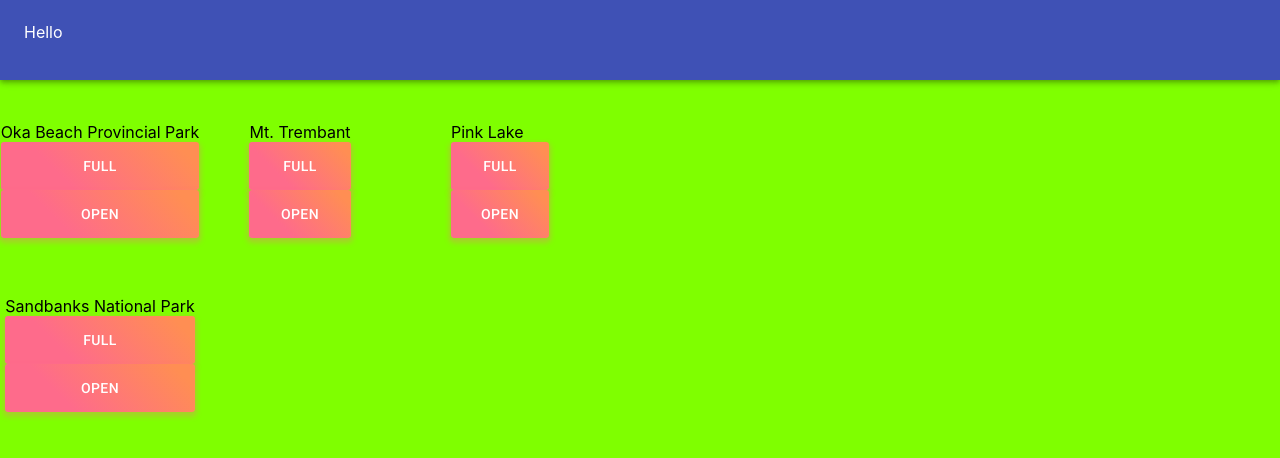
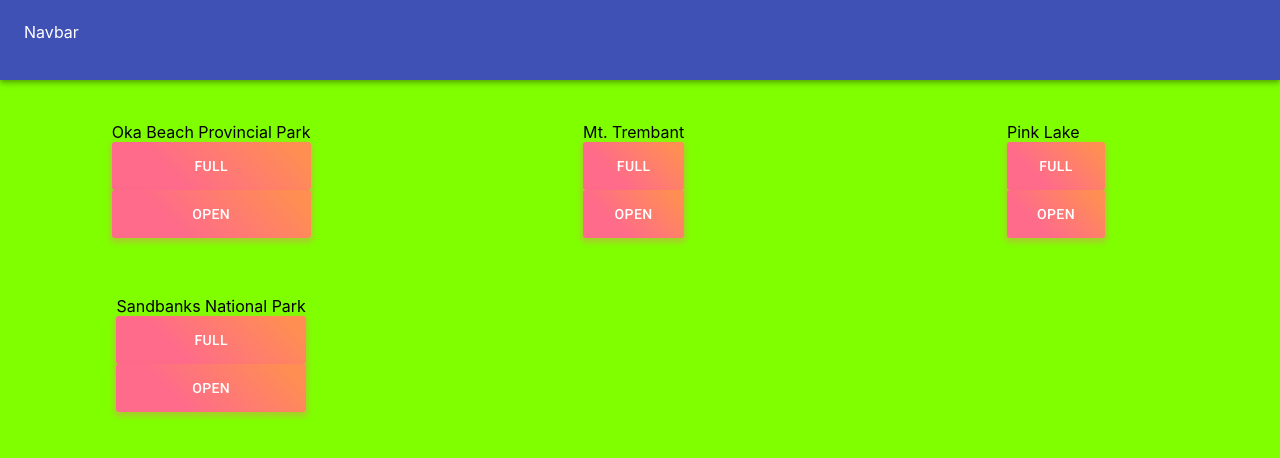
Before and after one commit to Samicap/isTheParkFull, a React (Create React App) app in the folder parkfull/: page /quebec in a window 1280 px wide. Shown: the top 458 px of the page. Built offline with nearby package versions, Linux system fonts and the light colour scheme.

Commit message:
fixed Appbar being too short by reducing size of vw components.

```diff
--- a/parkfull/src/components/navigation/navigation.css
+++ b/parkfull/src/components/navigation/navigation.css
@@ -1,4 +1,6 @@
-
+body {
+  margin: 0;
+}
 
 .nav-bar {
   background-color: cadetblue;
--- a/parkfull/src/components/navigation/navigation.js
+++ b/parkfull/src/components/navigation/navigation.js
@@ -8,7 +8,7 @@
     <div>
       <AppBar className="nav-bar" position="sticky">
         <Toolbar>
-          Hello
+          Navbar
         </Toolbar>
       </AppBar>
     </div>
--- a/parkfull/src/components/quebec/quebec.css
+++ b/parkfull/src/components/quebec/quebec.css
@@ -3,8 +3,9 @@
 }
 
 .park-container {
+  width: 100%;
   display: grid;
-  grid-template-columns: 200px 200px 200px;
+  grid-template-columns: 33vw 33vw 33vw;
   grid-template-rows: 200px;
   align-items: center;
   justify-items: center;
```
